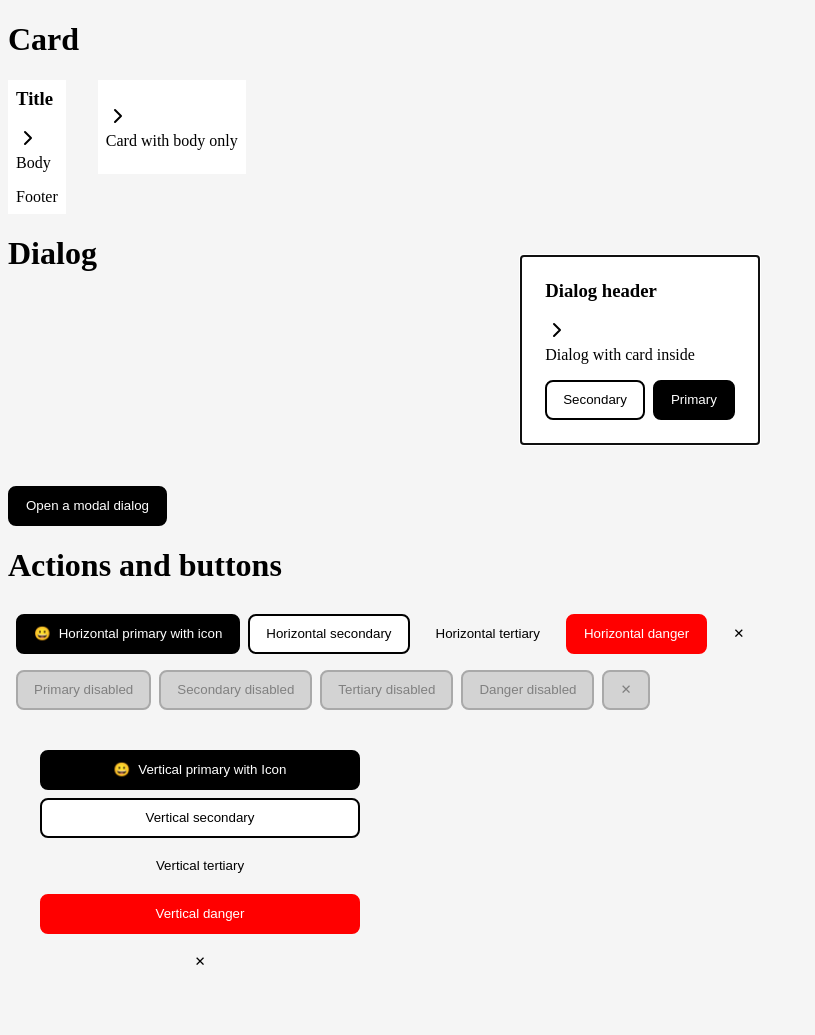
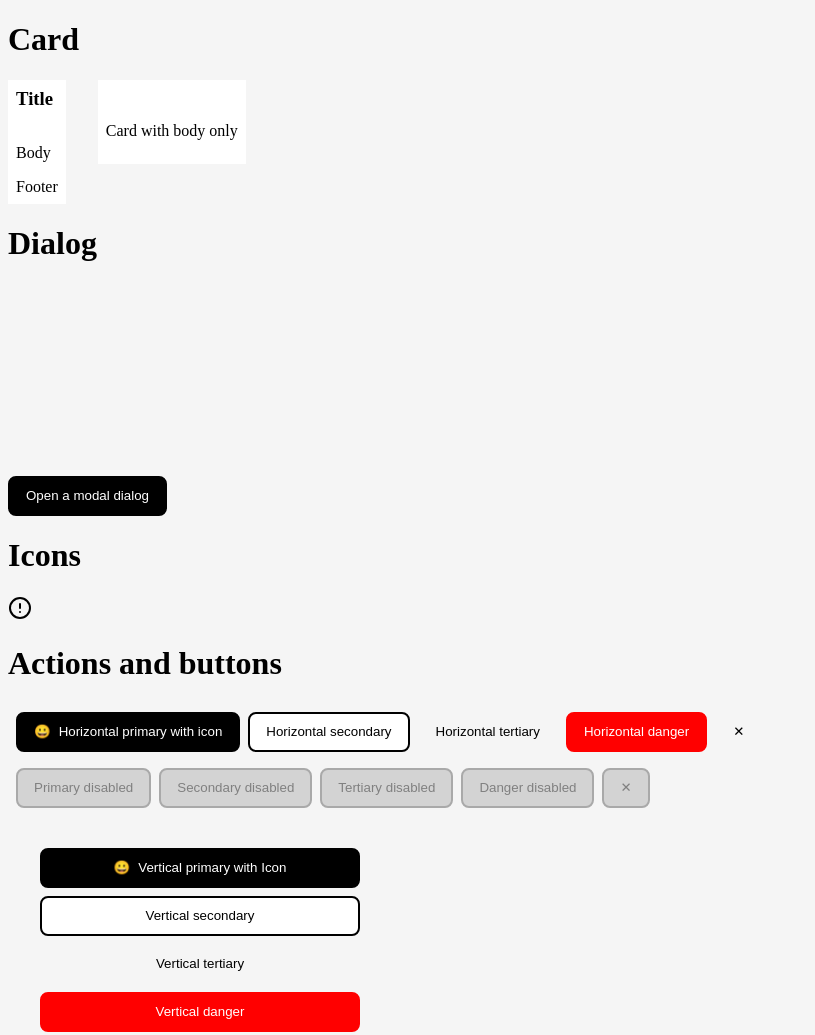
Before and after one commit to fintraffic-design/fds-coreui-components, a website with bundled scripts: page index.html in a window 1280 px wide. Shown: the top 1035 px of the page, without its empty margins (0-815 px from the left). Built offline with nearby package versions, Linux system fonts and the light colour scheme; what @fintraffic-design/coreui-css would draw is missing.

Commit message:
fds-icon refactoring: icon & color types from dependencies, events can be attached to :host element

```diff
--- a/index.html
+++ b/index.html
@@ -33,9 +33,10 @@
     </div>
 
     <h1 style="padding-bottom: 12rem">Dialog</h1>
-    <fds-dialog style="top: 16rem" open>
+    <fds-dialog style="top: 16rem">
       <fds-card>
         <div slot="header-title">Dialog header</div>
+        <fds-icon slot="header-corner" icon="X"></fds-icon>
         Dialog with card inside
         <fds-actions slot="footer">
           <fds-button variant="secondary">
@@ -51,7 +52,6 @@
     <script>
       function openModalDialog() {
         const dialog = document.createElement('fds-dialog');
-        dialog.open = true;
         dialog.modal = true;
         const message = document.createTextNode('Modal dialog');
         dialog.appendChild(message);
@@ -63,7 +63,8 @@
       }
     </script>
 
-
+    <h1>Icons</h1>
+    <fds-icon icon="AlertCircle" onclick="console.log('icon click')" color="color-danger-300"></fds-icon>
 
     <h1>Actions and buttons</h1>
     <fds-actions style="padding: 0.5rem">
--- a/src/fds-icon.ts
+++ b/src/fds-icon.ts
@@ -1,71 +1,45 @@
-import { LitElement } from 'lit'
+import { css, LitElement } from 'lit'
 import { customElement, property } from 'lit/decorators.js'
-import { AlertCircle, AlertTriangle, ChevronRight, createElement, PlusCircle, Trash2 } from 'lucide'
-
-const IconTypeMap = {
-  'chevron-right': ChevronRight,
-  'alert-triangle': AlertTriangle,
-  'alert-circle': AlertCircle,
-  'plus-circle': PlusCircle,
-  'trash-2': Trash2,
-}
-
-const ColorMap = {
-  black: '#000000',
-  gray: '#9696AA',
-  interactive: '#1777F8',
-  danger: '#B40000',
-}
+import * as lucide from 'lucide'
+import { Color, token } from './token-utils'
 
 type SvgSize = '18' | '24' | '36'
 
 /**
  * Add interactible icon element. Icon library: https://lucide.dev/
  *
- * @property {string} icon - Options:
- * - alert-circle
- * - alert-triangle
- * - chevron-right
- * - plus-circle
- * - trash-2
+ * @property {string} icon
+ * Any lucide icon name in PascalCase eg: AlertCircle
  * @property {string} size - Options:
  * - 18
  * - 24 (default)
  * - 36
  * @property {string} color - Options:
- * - black (default)
- * - danger
- * - gray
- * - interactive
- * @property {string} class - CSS style class.
- * @property {(e: MouseEvent) => void} onClick - On click handler for the icon.
+ * Any fds design token color value.
+ * Default: color-text-1000
  */
 @customElement('fds-icon')
 export default class FdsIcon extends LitElement {
+  static override styles = css`
+    :host {
+      display: inline-flex;
+    }
+  `
+
   @property() size: SvgSize = '24'
-  @property() color: keyof typeof ColorMap = 'black'
-  @property() icon?: keyof typeof IconTypeMap
-  @property() class?: string
-  @property() onClick?: (e: MouseEvent) => void
+  @property() color: Color = 'color-text-1000'
+  @property() icon: keyof typeof lucide.icons = 'AlertCircle'
 
   override render(): SVGElement | null {
-    if (!this.icon) {
+    const lucideIcon = lucide[this.icon]
+    if (lucideIcon == null) {
+      console.error('invalid icon', this.icon)
       return null
     }
-
-    const svgElement = createElement(IconTypeMap[this.icon])
-    svgElement.setAttribute('color', ColorMap[this.color])
+    const svgElement = lucide.createElement(lucideIcon)
+    svgElement.setAttribute('color', token(this.color).cssText)
     svgElement.setAttribute('width', this.size)
     svgElement.setAttribute('height', this.size)
-
-    if (this.class) {
-      svgElement.classList.add(this.class)
-    }
-
-    if (this.onClick) {
-      svgElement.addEventListener('click', this.onClick)
-    }
-
     return svgElement
   }
 }
--- a/src/token-utils.ts
+++ b/src/token-utils.ts
@@ -1,4 +1,11 @@
 import { CSSResult, unsafeCSS } from 'lit'
 import { tokens } from '@fintraffic-design/coreui-css/dist/tokens'
 
-export const token: (key: keyof typeof tokens) => CSSResult = key => unsafeCSS(tokens[key])
+export const token: (key: keyof typeof tokens) => CSSResult = key => {
+  const value = tokens[key]
+  if (value == null) {
+    console.error('invalid token', key)
+  }
+  return unsafeCSS(value)
+}
+export type Color = keyof typeof tokens & `color-${string}`
```
